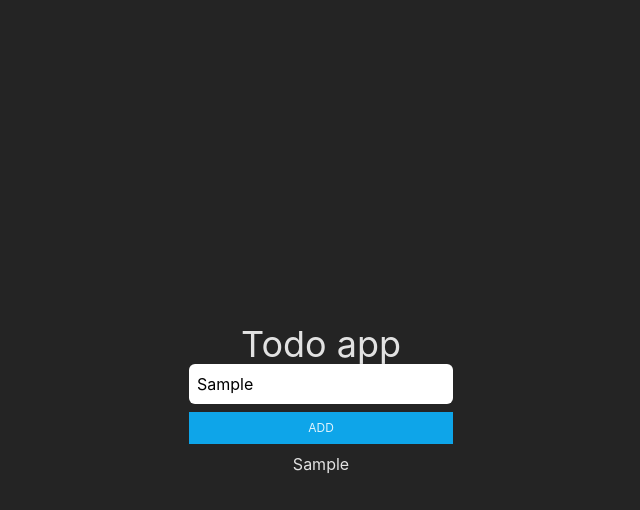
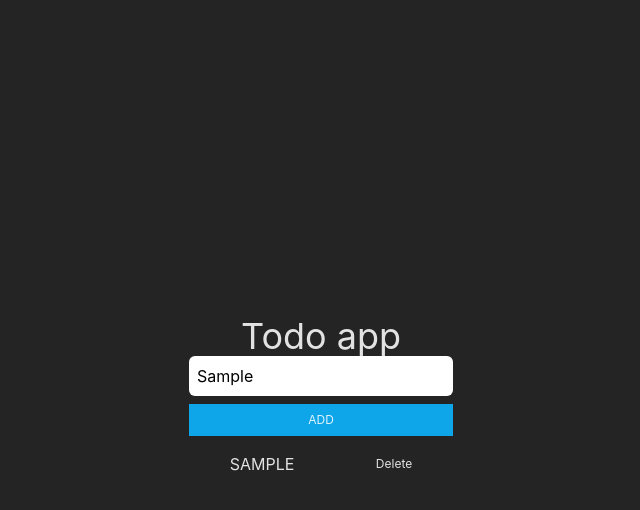
Before and after one commit to fredosanto/todo-app, a React (Vite) app: page / in a window 1280 px wide. Both pictures are taken after typing "Sample" into the empty fields and a click on the button "ADD". Shown: the top 510 px of the page, without its empty margins (319-959 px from the left). Built offline with nearby package versions, Linux system fonts and the light colour scheme.

Commit message:
feat: delete button to list items

```diff
--- a/src/components/Form.tsx
+++ b/src/components/Form.tsx
@@ -1,7 +1,27 @@
 import { useState } from "react";
 
-function Item({ x }: { x: string }) {
-  if (x) return <li>{x}</li>;
+interface ItemProps {
+  x: string;
+  list: string[];
+}
+
+function Item({ x, list }: ItemProps) {
+  function handleDelete() {
+    console.log(x);
+    console.log(list);
+    list.slice(list.indexOf(x));
+    console.log(list);
+  }
+  return (
+    <li className="uppercase my-2">
+      <div className="flex justify-around">
+        <div>{x}</div>
+        <button onClick={handleDelete} className="text-xs">
+          Delete
+        </button>
+      </div>
+    </li>
+  );
 }
 
 function Form() {
@@ -44,8 +64,7 @@ function Form() {
       </div>
       <ul id="todo-list">
         {todoArray.map((x) => (
-          //   <li key={x}>{x}</li>
-          <Item key={todoArray.indexOf(x)} x={x} />
+          <Item key={todoArray.indexOf(x)} x={x} list={todoArray} />
         ))}
       </ul>
     </div>
```
